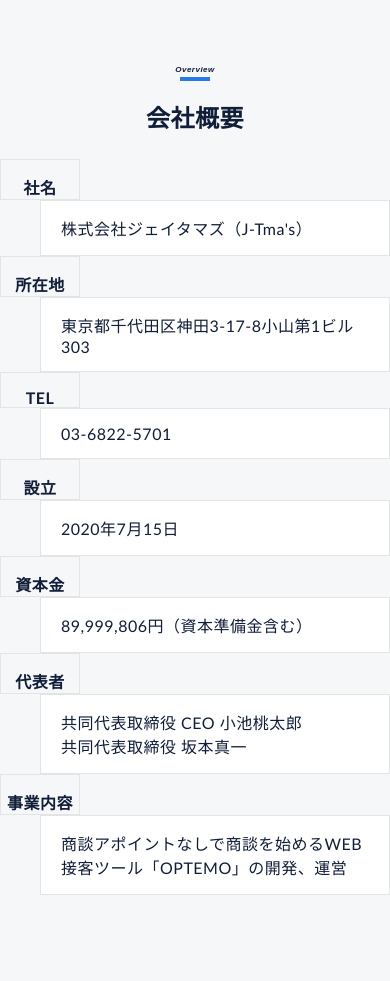
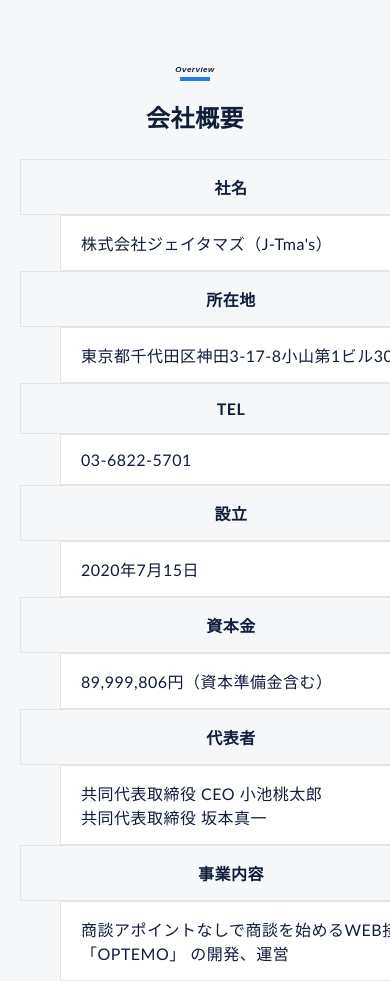
Before and after one commit to MayTokuda/assignments, a PHP site: page / in a window 390 px wide; the page is wider, and only the part inside the window is pictured. Before the commit the page ends 895 px from the top of that part, so only its background shows below. Run offline with PHP 8.4, Linux system fonts and the light colour scheme; some libraries are stand-ins or nearby versions.

Commit message:
レスポンシブ

```diff
--- a/015/index.html
+++ b/015/index.html
@@ -24,7 +24,7 @@
                     <dl><dt>設立</dt><dd>2020年7月15日</dd></dl>
                     <dl><dt>資本金</dt><dd>89,999,806円（資本準備金含む）</dd></dl>
                     <dl><dt>代表者</dt><dd>共同代表取締役 CEO 小池桃太郎<br>共同代表取締役 坂本真一</dd></dl>
-                    <dl><dt>事業内容</dt><dd>商談アポイントなしで商談を始めるWEB接客ツール「OPTEMO」の開発、運営</dd></dl>
+                    <dl><dt>事業内容</dt><dd>商談アポイントなしで商談を始めるWEB接客ツール 「OPTEMO」 の開発、運営</dd></dl>
                 </div>
             </section>
         </main>
--- a/015/style.css
+++ b/015/style.css
@@ -65,3 +65,18 @@ dd{
     padding: 15px 20px;
     width: 80%;
 }
+
+@media screen and (max-width: 834px) {
+    dl{
+        flex-direction: column;
+        padding: 0 20px;
+    }
+    dt{
+        align-items: center;
+        width: 100%;
+        padding: 15px ;
+    }
+    dd{
+        width: 100%;
+    }
+}
```
